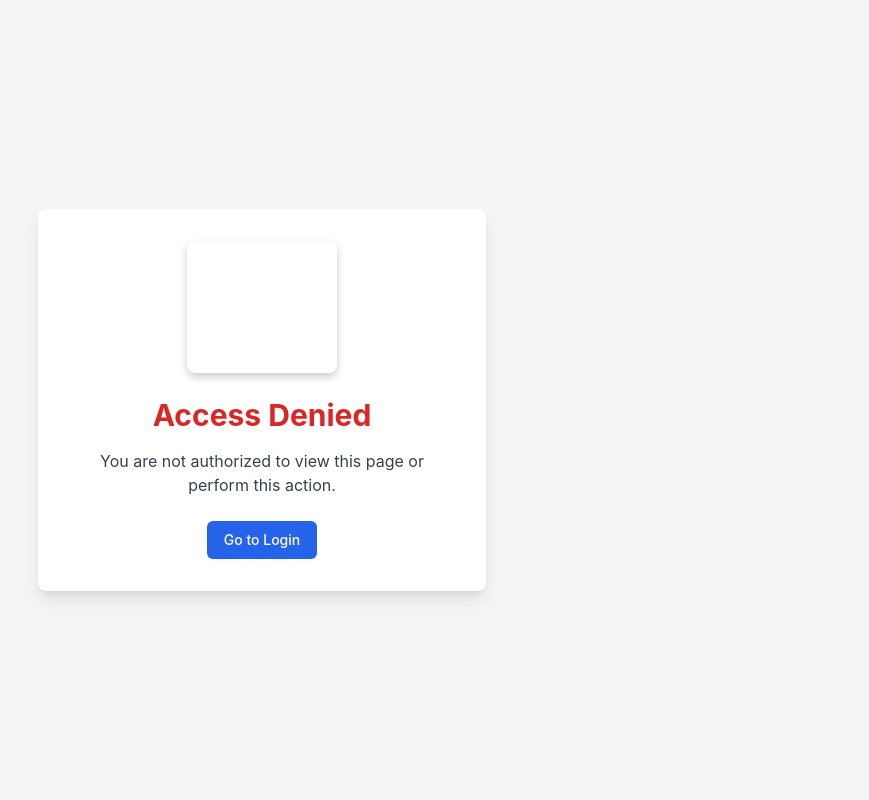
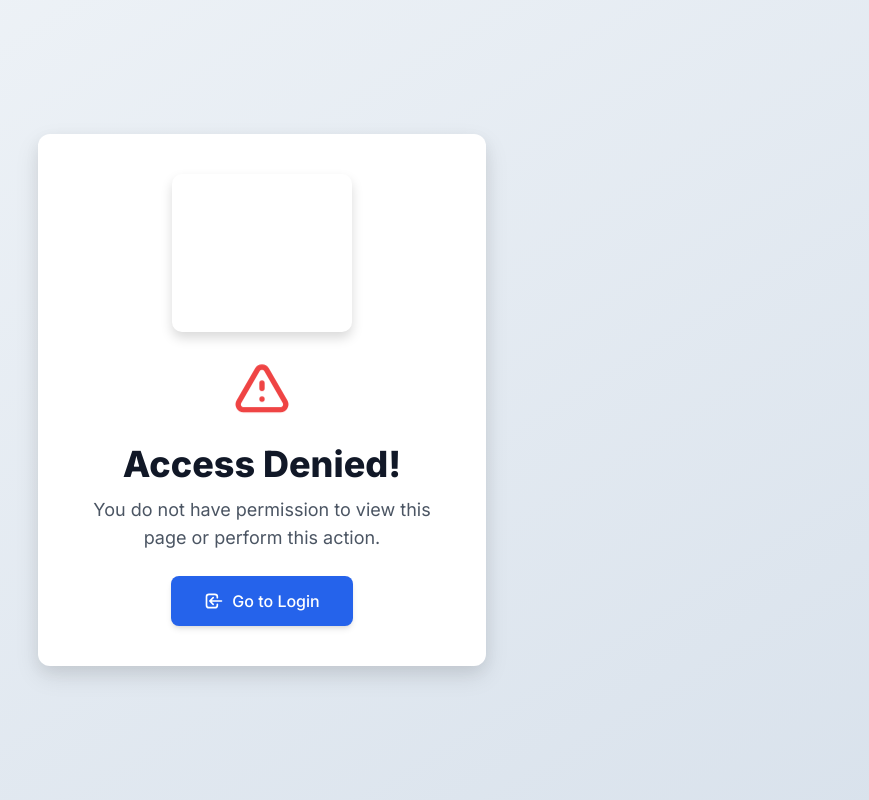
Before and after one commit to drsdass/Members_portal, a Flask app: template templates/unauthorized.html in a window 1280 px wide. Shown: the whole page, without its empty margins (378-1247 px from the left). Run offline with Flask 3, Linux system fonts and the light colour scheme; the template is opened without the code that fills it, so the values that code supplies are empty; parts of the project's set-up code (start-up, migrations or seed data) failed here and were passed over; some libraries are stand-ins or nearby versions.

Commit message:
Update unauthorized.html

```diff
--- a/templates/unauthorized.html
+++ b/templates/unauthorized.html
@@ -3,26 +3,69 @@
 <head>
     <meta charset="UTF-8">
     <meta name="viewport" content="width=device-width, initial-scale=1.0">
-    <title>Unauthorized</title>
+    <title>Unauthorized Access</title>
     <script src="https://cdn.tailwindcss.com"></script>
     <style>
-        body { font-family: 'Inter', sans-serif; }
+        @import url('https://fonts.googleapis.com/css2?family=Inter:wght@300;400;500;600;700;800&display=swap');
+        body {
+            font-family: 'Inter', sans-serif;
+            /* Subtle gradient background for a modern feel */
+            background: linear-gradient(to bottom right, #f0f4f8, #d9e2ec);
+        }
+        /* Card styling with a softer, deeper shadow and subtle hover effect */
+        .container-card {
+            box-shadow: 0 10px 25px rgba(0, 0, 0, 0.1), 0 5px 15px rgba(0, 0, 0, 0.05);
+            transition: transform 0.3s ease-in-out;
+        }
+        .container-card:hover {
+            transform: translateY(-3px); /* Slight lift on hover */
+        }
+        /* Button styling with transition for hover effects */
+        .button-primary {
+            transition: all 0.2s ease-in-out;
+        }
+        .button-primary:hover {
+            transform: translateY(-1px);
+            box-shadow: 0 4px 8px rgba(0, 0, 0, 0.2);
+        }
+        /* Custom animation for the warning icon */
+        @keyframes bounce-subtle {
+            0%, 100% {
+                transform: translateY(0);
+            }
+            50% {
+                transform: translateY(-5px);
+            }
+        }
+        .animate-bounce-subtle {
+            animation: bounce-subtle 1.5s infinite;
+        }
     </style>
 </head>
-<body class="bg-gray-100 flex items-center justify-center min-h-screen">
-    <div class="bg-white p-8 rounded-lg shadow-lg w-full max-w-md text-center">
-        <div class="text-center mb-6">
-            <img src="{{ url_for('static', filename='Labs Logo-03.png') }}" alt="Company Logo" style="max-width: 150px; height: auto; border-radius: 8px; box-shadow: 0 4px 8px rgba(0,0,0,0.2); margin: 0 auto;">
+<body class="flex items-center justify-center min-h-screen p-4">
+    <div class="bg-white p-10 rounded-xl container-card w-full max-w-md text-center">
+        <div class="mb-8">
+            <img src="{{ url_for('static', filename='Labs Logo-03.png') }}" alt="Company Logo"
+                 class="mx-auto" style="max-width: 180px; height: auto; border-radius: 10px; box-shadow: 0 6px 12px rgba(0,0,0,0.15);">
         </div>
-        <h2 class="text-3xl font-bold text-red-600 mb-4">Access Denied</h2>
-        <p class="text-gray-700 mb-6">
-            {% if message %}
-                {{ message }}
-            {% else %}
-                You are not authorized to view this page or perform this action.
-            {% endif %}
-        </p>
-        <a href="{{ url_for('logout') }}" class="inline-flex items-center px-4 py-2 border border-transparent text-sm font-medium rounded-md shadow-sm text-white bg-blue-600 hover:bg-blue-700 focus:outline-none focus:ring-2 focus:ring-offset-2 focus:ring-blue-500">
+
+        <div class="mb-6 flex flex-col items-center">
+            <svg class="h-16 w-16 text-red-500 mb-4 animate-bounce-subtle" fill="none" viewBox="0 0 24 24" stroke="currentColor" stroke-width="2">
+                <path stroke-linecap="round" stroke-linejoin="round" d="M12 9v2m0 4h.01m-6.938 4h13.856c1.54 0 2.502-1.667 1.732-3L13.732 4c-.77-1.333-2.694-1.333-3.464 0L3.34 16c-.77 1.333.192 3 1.732 3z"/>
+            </svg>
+            <h2 class="text-4xl font-extrabold text-gray-900 mb-3">Access Denied!</h2>
+            <p class="text-lg text-gray-600">
+                {% if message %}
+                    <strong class="text-red-700">{{ message }}</strong>
+                {% else %}
+                    You do not have permission to view this page or perform this action.
+                {% endif %}
+            </p>
+        </div>
+
+        <a href="{{ url_for('logout') }}"
+           class="button-primary inline-flex items-center px-8 py-3 border border-transparent text-base font-medium rounded-lg shadow-md text-white bg-blue-600 hover:bg-blue-700 focus:outline-none focus:ring-2 focus:ring-offset-2 focus:ring-blue-500">
+            <svg class="w-5 h-5 mr-2" fill="none" stroke="currentColor" viewBox="0 0 24 24" xmlns="http://www.w3.org/2000/svg"><path stroke-linecap="round" stroke-linejoin="round" stroke-width="2" d="M11 16l-4-4m0 0l4-4m-4 4h14m-5 4v1a3 3 0 01-3 3H6a3 3 0 01-3-3V7a3 3 0 013-3h7a3 3 0 013 3v1"></path></svg>
             Go to Login
         </a>
     </div>
```
